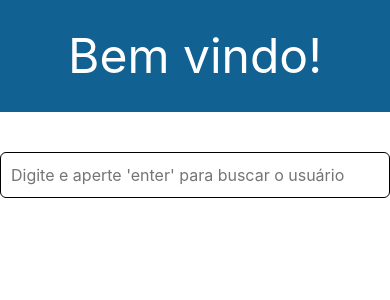
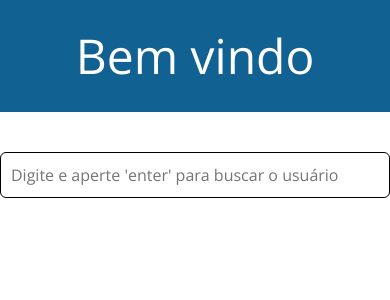
Before and after one commit to BrunoPittaF/recrutamentoUOL, a React (Create React App) app: page / in a window 390 px wide. Shown: the top 300 px of the page. Built offline with nearby package versions, Linux system fonts and the light colour scheme; the HTML template or start-up script is replaced by a standard one.

Commit message:
nova fonte e ajustes no responsivo

```diff
--- a/public/index.html
+++ b/public/index.html
@@ -3,6 +3,8 @@
   <head>
     <meta charset="utf-8" />
     <link rel="icon" href="%PUBLIC_URL%/favicon.ico" />
+    <link rel="preconnect" href="https://fonts.gstatic.com">
+    <link href="https://fonts.googleapis.com/css2?family=Open+Sans:wght@300;400&display=swap" rel="stylesheet">
     <meta name="viewport" content="width=device-width, initial-scale=1, maximum-scale=1.0, user-scalable=0" />
     <meta name="theme-color" content="#000000" />
     <title>Título</title>
--- a/src/Assets/styles/global.ts
+++ b/src/Assets/styles/global.ts
@@ -7,6 +7,7 @@ export const GlobalStyle= createGlobalStyle`
     margin: 0;
     padding: 0;
     box-sizing: border-box;
+    font-family: 'Open sans';
 }
 
 html,body{
--- a/src/Pages/User/styles.ts
+++ b/src/Pages/User/styles.ts
@@ -1,11 +1,11 @@
-import styled from 'styled-components';
+import styled from "styled-components";
 
 export const ButtonsContainer = styled.div`
   display: flex;
   justify-content: center;
   align-items: center;
   margin-top: 40px;
-    button{
+  button {
     margin: 0px 20px;
     outline: none;
     border: 1px solid black;
@@ -13,6 +13,8 @@ export const ButtonsContainer = styled.div`
     border-radius: 6px;
     font-size: 16px;
     cursor: pointer;
+    box-shadow: 0 3px 1px -2px rgba(0,0,0,.2), 0 2px 2px 0 rgba(0,0,0,.14), 0 1px 5px 0 rgba(0,0,0,.12);
+    background-color: #fff;
   }
 `;
 
@@ -20,13 +22,10 @@ export const UserBox = styled.div`
   display: flex;
   height: 600px;
   margin-top: 40px;
-    @media screen and (max-width: 768px){
+  @media screen and (max-width: 768px) {
     flex-direction: column;
   }
-
-
 `;
-
 
 export const UserContainer = styled.figure`
   display: flex;
@@ -34,58 +33,63 @@ export const UserContainer = styled.figure`
   height: 100%;
   padding: 20px;
   align-items: center;
-    picture{
+  picture {
     width: 300px;
-        img{
+    img {
       width: 100%;
       border-radius: 100%;
     }
   }
-    figcaption{
+  figcaption {
     margin-top: 20px;
     text-align: center;
     display: grid;
-        p{
+    p {
       margin: 10px 0px;
       font-weight: bold;
       display: inline-grid;
-            span{
+      span {
         font-weight: normal;
       }
     }
   }
-
 `;
 
 export const RepoContainer = styled.div`
   display: grid;
-    grid-template-columns: repeat(2,1fr);
+  grid-template-columns: repeat(2, 1fr);
   grid-gap: 20px;
   padding: 20px;
-    @media screen and (max-width: 630px){
+  @media screen and (max-width: 630px) {
     grid-template-columns: 1fr;
   }
-    .repository{
-        background-color: #efefef;
+  .repository {
     border-radius: 6px;
-        border: 1px solid black;
     outline: none;
     width: 380px;
     padding: 10px;
-        @media screen and (max-width: 768px){
+    border: 1px solid #dadce0;
+    background: #fff;
+    box-shadow: 0 3px 1px -2px rgba(0,0,0,.2), 0 2px 2px 0 rgba(0,0,0,.14), 0 1px 5px 0 rgba(0,0,0,.12);
+    word-break: break-all;
+    @media screen and (max-width: 768px) {
       width: 300px;
       justify-self: center;
     }
-        p{
+    p {
       margin: 10px 0px;
       font-weight: bold;
-            span{
+      span {
         font-weight: normal;
       }
     }
-        a{
+    a {
       text-decoration: none;
+      color: #0366d6;
+      transition: filter 0.2s;
+      &:hover {
+        filter: brightness(75%);
       }
     }
-
-`
+  }
+`;
--- a/src/components/Box/styles.ts
+++ b/src/components/Box/styles.ts
@@ -15,6 +15,7 @@ export const UserBox = styled.figure`
       }
     img {
       width: 280px;
+      height: 100%;
       @media screen and (max-width: 768px) {
         width: 100%;
         height: 320px;
--- a/src/components/Header/index.tsx
+++ b/src/components/Header/index.tsx
@@ -6,7 +6,7 @@ import { HeaderBar } from './styles';
 const Header: React.FC = () => {
   return (
     <HeaderBar>
-      <Link to="/">Bem vindo!</Link>
+      <Link to="/">Bem vindo</Link>
     </HeaderBar>
     );
 }
```
Lines whose indentation alone changed are shown as unchanged.
